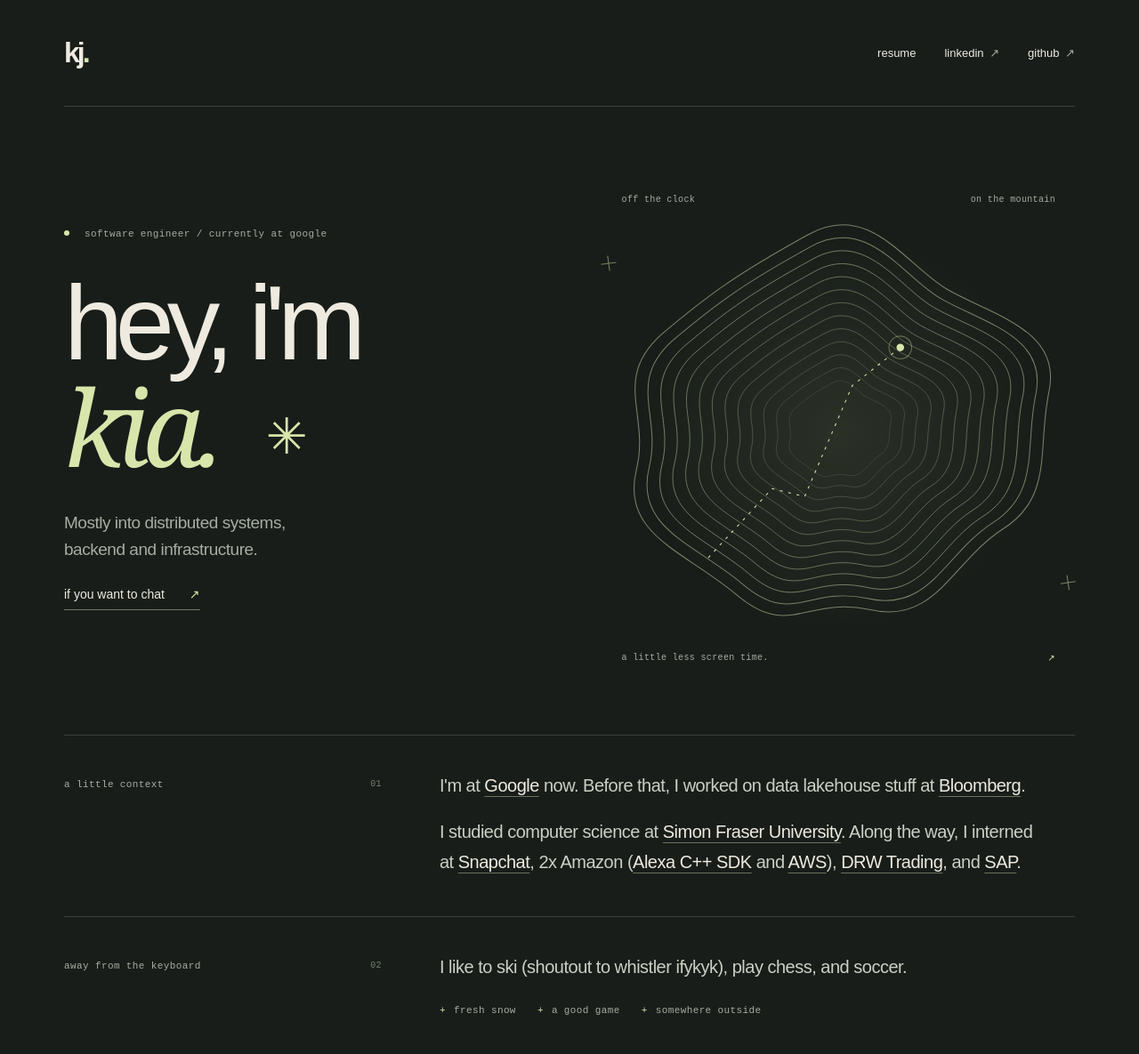
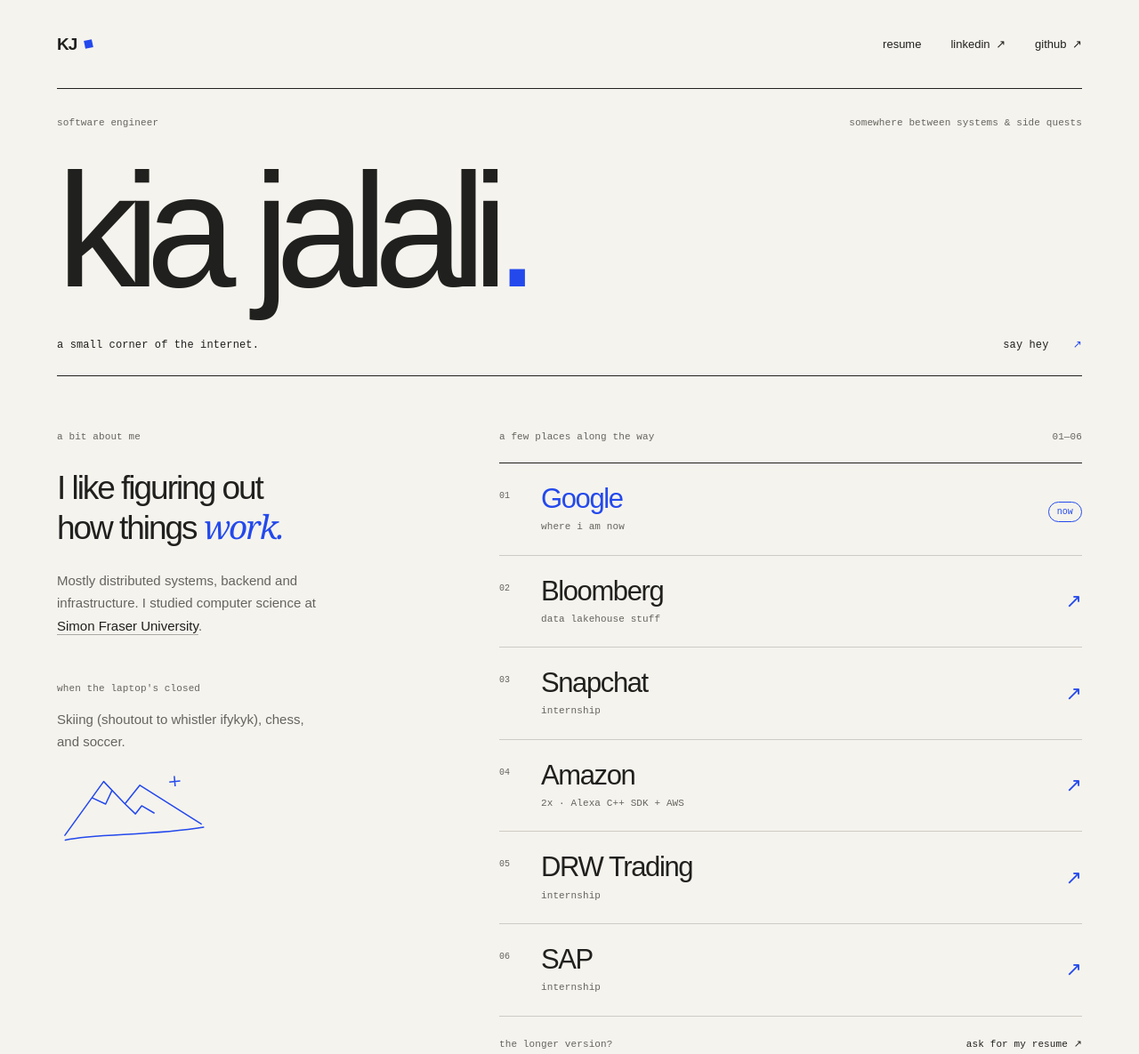
Before and after one commit to KiaJalali/kiajalali.github.io, an Astro site: page / in a window 1280 px wide. Shown: the top 1185 px of the page at 89% size. Built offline with nearby package versions, Linux system fonts and the light colour scheme; Astro itself is replaced by a stand-in of ours.

Commit message:
Replace contour design with bold paper-and-blue editorial layout

```diff
--- a/src/layouts/Layout.astro
+++ b/src/layouts/Layout.astro
@@ -9,7 +9,7 @@
   <head>
     <meta charset="UTF-8" />
     <meta name="viewport" content="width=device-width, initial-scale=1" />
-    <meta name="theme-color" content="#181d19" />
+    <meta name="theme-color" content="#f5f3ed" />
     <link rel="icon" type="image/svg+xml" href="/favicon.svg" />
     <title>{title}</title>
     <meta name="description" content={description} />
@@ -28,7 +28,7 @@
     <a class="skip-link" href="#main">skip to content</a>
     <div class="shell">
       <header>
-        <a class="wordmark" href="/" aria-label="Kia Jalali, home">kj<span>.</span></a>
+        <a class="wordmark" href="/" aria-label="Kia Jalali, home">KJ<span class="wordmark-square" aria-hidden="true"></span></a>
         <nav aria-label="Main navigation">
           <a href="/contact/" aria-current={Astro.url.pathname === '/contact/' ? 'page' : undefined}>resume</a>
           <a href="https://www.linkedin.com/in/kiajalali" target="_blank" rel="noopener noreferrer">linkedin <span aria-hidden="true">↗</span></a>
@@ -36,7 +36,7 @@
         </nav>
       </header>
       <slot />
-      <footer><a href="/">kia jalali</a><span>thanks for stopping by.</span><a href="mailto:kia.jjalali@gmail.com">say hello <span aria-hidden="true">↗</span></a></footer>
+      <footer><a href="/">kia jalali</a><span>that’s pretty much it.</span><a href="#main">back up ↑</a></footer>
     </div>
   </body>
 </html>
--- a/src/pages/index.astro
+++ b/src/pages/index.astro
@@ -1,45 +1,36 @@
 ---
 import Layout from '../layouts/Layout.astro';
+const stops = [
+  { name: 'Google', detail: 'where i am now', label: 'now', url: 'https://www.google.com' },
+  { name: 'Bloomberg', detail: 'data lakehouse stuff', label: 'before', url: 'https://www.bloomberg.com' },
+  { name: 'Snapchat', detail: 'internship', label: 'before', url: 'https://www.snap.com' },
+  { name: 'Amazon', detail: '2x · Alexa C++ SDK + AWS', label: 'before', url: 'https://aws.amazon.com' },
+  { name: 'DRW Trading', detail: 'internship', label: 'before', url: 'https://drw.com' },
+  { name: 'SAP', detail: 'internship', label: 'before', url: 'https://www.sap.com' },
+];
 ---
 <Layout>
   <main id="main">
-    <section class="intro" aria-labelledby="intro-title">
-      <div class="intro-copy">
-        <p class="eyebrow"><span class="status-dot" aria-hidden="true"></span> software engineer / currently at google</p>
-        <h1 id="intro-title">hey, i'm<br /><em>kia.</em><span class="title-star" aria-hidden="true">✳</span></h1>
-        <p class="intro-note">Mostly into distributed systems,<br class="desktop-break" /> backend and infrastructure.</p>
-        <a class="text-link intro-link" href="mailto:kia.jjalali@gmail.com">if you want to chat <span aria-hidden="true">↗</span></a>
-      </div>
-      <div class="terrain" aria-hidden="true">
-        <div class="terrain-label"><span>off the clock</span><span>on the mountain</span></div>
-        <svg viewBox="0 0 500 470" fill="none">
-          <defs>
-            <path id="contour" d="M247 70C303 48 326 108 358 133C394 161 451 181 431 233C415 278 423 321 376 342C329 364 308 415 254 394C201 375 183 410 143 365C104 322 53 301 74 248C92 203 64 169 111 137C157 108 184 94 247 70Z" />
-            <radialGradient id="glow"><stop stop-color="#d8e6ab" stop-opacity=".10"/><stop offset="1" stop-color="#d8e6ab" stop-opacity="0"/></radialGradient>
-          </defs>
-          <circle cx="250" cy="240" r="220" fill="url(#glow)" />
-          <g stroke="currentColor" stroke-width=".8">
-            {Array.from({length: 13}, (_, i) => <use href="#contour" transform={`translate(250 240) scale(${1.24 - i * .078}) translate(-250 -240)`} />)}
-          </g>
-          <path d="M94 353L171 290L204 303L270 194L326 161" stroke="#d8e6ab" stroke-width="1" stroke-dasharray="3 6" />
-          <circle cx="326" cy="161" r="4" fill="#d8e6ab" />
-          <circle cx="326" cy="161" r="12" stroke="#d8e6ab" stroke-opacity=".4" />
-          <path d="M25 30h16m-8-8v16M459 432h16m-8-8v16" stroke="currentColor" />
-        </svg>
-        <div class="terrain-caption"><span>a little less screen time.</span><span>↗</span></div>
-      </div>
+    <section class="masthead" aria-labelledby="name">
+      <div class="masthead-meta"><span>software engineer</span><span>somewhere between systems &amp; side quests</span></div>
+      <h1 id="name">kia jalali<span class="name-dot">.</span></h1>
+      <div class="under-name"><span>a small corner of the internet.</span><a href="mailto:kia.jjalali@gmail.com">say hey <span aria-hidden="true">↗</span></a></div>
     </section>
-    <section class="about section-row" aria-labelledby="about-title">
-      <h2 id="about-title" class="eyebrow section-label">a little context <span>01</span></h2>
-      <div class="prose">
-        <p>I'm at <a href="https://www.google.com">Google</a> now. Before that, I worked on data lakehouse stuff at <a href="https://www.bloomberg.com">Bloomberg</a>.</p>
-        <p>I studied computer science at <a href="https://www.sfu.ca">Simon Fraser University</a>. Along the way, I interned at <a href="https://www.snap.com">Snapchat</a>, 2x Amazon (<a href="https://github.com/alexa/avs-device-sdk">Alexa C++ SDK</a> and <a href="https://aws.amazon.com">AWS</a>), <a href="https://drw.com">DRW Trading</a>, and <a href="https://www.sap.com">SAP</a>.</p>
-      </div>
-    </section>
-    <section class="section-row outside" aria-labelledby="outside-title">
-      <h2 id="outside-title" class="eyebrow section-label">away from the keyboard <span>02</span></h2>
-      <div class="prose"><p>I like to ski (shoutout to whistler ifykyk), play chess, and soccer.</p><div class="interests" aria-hidden="true"><span>fresh snow</span><span>a good game</span><span>somewhere outside</span></div></div>
-    </section>
-    <section class="contact-strip" aria-label="Get in touch"><p>always down for a good conversation.</p><a class="text-link" href="mailto:kia.jjalali@gmail.com">kia.jjalali@gmail.com <span aria-hidden="true">↗</span></a></section>
+    <div class="body-grid">
+      <aside class="bio" aria-labelledby="bio-title">
+        <h2 id="bio-title" class="small-label">a bit about me</h2>
+        <p class="bio-lead">I like figuring out<br />how things <em>work.</em></p>
+        <p>Mostly distributed systems, backend and infrastructure. I studied computer science at <a href="https://www.sfu.ca">Simon Fraser University</a>.</p>
+        <div class="off-clock"><span class="small-label">when the laptop's closed</span><p>Skiing (shoutout to whistler ifykyk), chess, and soccer.</p><svg class="doodle" viewBox="0 0 220 110" fill="none" aria-hidden="true"><path d="M8 91L71 18L99 53L123 28L207 92M52 40L71 51L82 32M99 53L113 69L123 58L140 70M8 98C55 92 130 103 210 97" stroke="currentColor" stroke-width="2" stroke-linecap="round" stroke-linejoin="round"/><path d="M174 19v15m-8-7h16" stroke="currentColor" stroke-width="2"/></svg></div>
+      </aside>
+      <section class="work" aria-labelledby="work-title">
+        <div class="work-heading"><h2 id="work-title" class="small-label">a few places along the way</h2><span class="small-label">01—06</span></div>
+        <div class="work-list">
+          {stops.map((stop, index) => <a class:list={['work-row', { current: index === 0 }]} href={stop.url}><span class="row-index">0{index + 1}</span><span class="row-content"><span class="company">{stop.name}</span><span class="work-detail">{stop.detail}</span></span><span class="row-end">{index === 0 ? <span class="now-tag">now</span> : <span aria-hidden="true">↗</span>}</span></a>)}
+        </div>
+        <div class="work-note"><span>the longer version?</span><a href="/contact/">ask for my resume <span aria-hidden="true">↗</span></a></div>
+      </section>
+    </div>
+    <section class="hello" aria-label="Get in touch"><div><p class="small-label">no contact form. just an email.</p><a class="hello-title" href="mailto:kia.jjalali@gmail.com">say hey<span aria-hidden="true">↗</span></a></div><a class="email-address" href="mailto:kia.jjalali@gmail.com">kia.jjalali@gmail.com</a></section>
   </main>
 </Layout>
```
Also changed, not shown: README.md, public/favicon.svg, src/styles/global.css.
